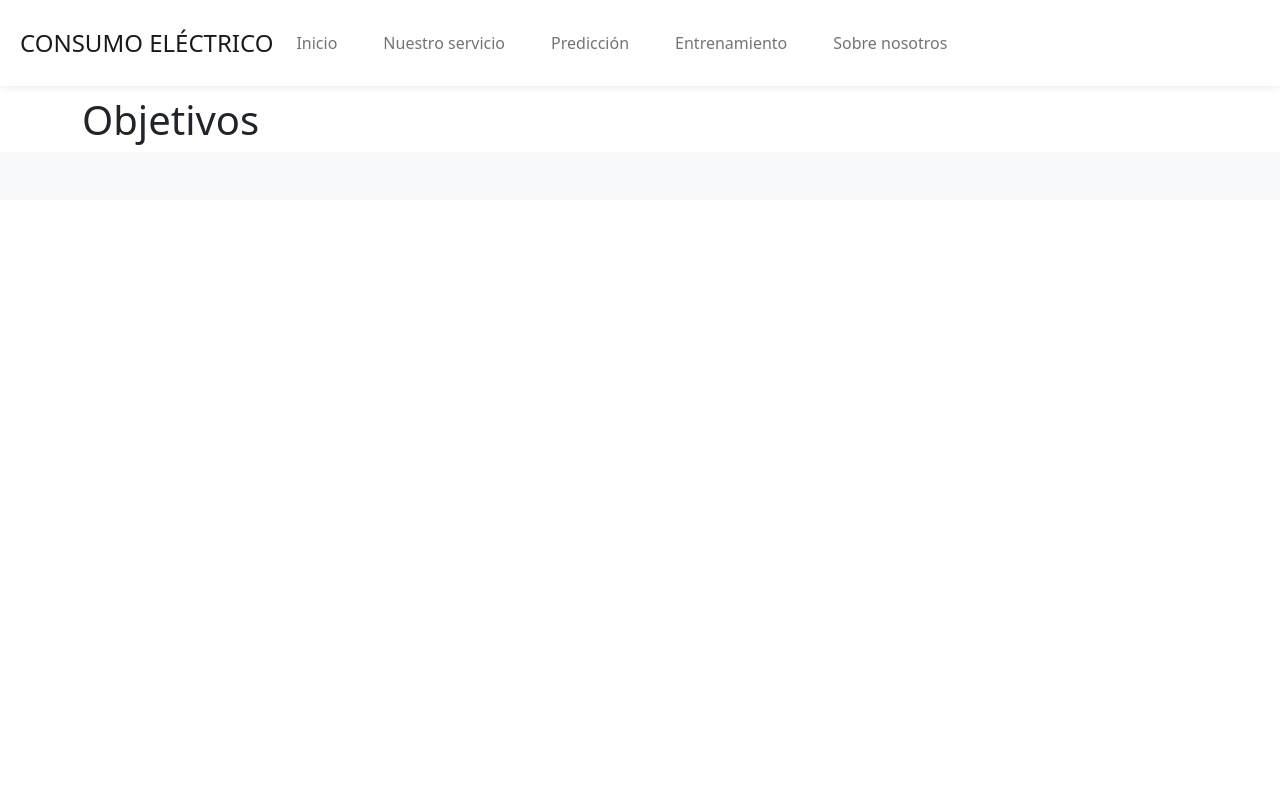
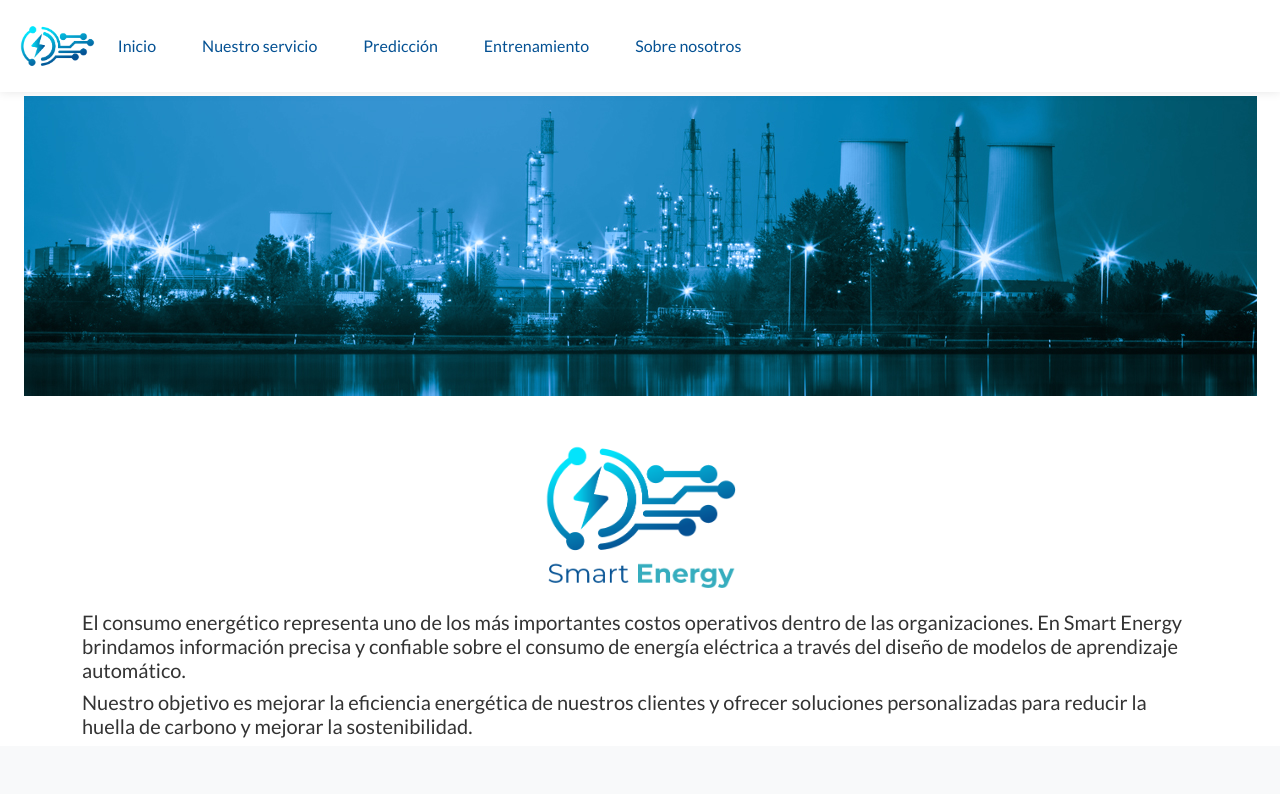
Before and after one commit to merlin-cba/ISPC-ciencia-de-datos-2023, a Flask app: page / in a window 1280 px wide. Run offline with Flask 2, Linux system fonts and the light colour scheme.

Commit message:
estilos web

```diff
--- a/static/css/style.css
+++ b/static/css/style.css
@@ -1,3 +1,10 @@
+@import url('https://fonts.googleapis.com/css2?family=Lato&display=swap');
+@import url('https://fonts.googleapis.com/css2?family=Montserrat&display=swap');
+
+body {
+  font-family: 'Lato', sans-serif;
+}
+
 .navbar {
   background-color: #fff;
   box-shadow: 0 0 10px rgba(0, 0, 0, 0.1);
@@ -10,13 +17,47 @@
 }
 
 .navbar-nav .nav-link {
-  color: #000;
+  color: #045193 !important;
   margin-right: 15px;
   margin-left: 15px;
 }
 
 .navbar-nav .nav-link:hover {
   color: #007bff;
+}
+
+
+h1 {
+  color: #045193;
+  font-size: 36px;
+  font-weight: bold;
+}
+h2 {
+  color: #045193;
+  font-size: 30px;
+  font-weight: bold;
+}
+h3 {
+  color: #00A0BA;
+  font-size: 26px;
+  font-weight: bold;
+}
+h4 {
+  color: #00A0BA;
+  font-size: 36px;
+  font-weight: bold;
+  font-family: Montserrat;
+}
+
+h5 {
+  color: #333;
+  font-size: 20px;
+}
+
+p {
+  color: #333;
+  font-size: 16px;
+  line-height: 1.5;
 }
 
 .sticky-top{
--- a/templates/index.html
+++ b/templates/index.html
@@ -3,6 +3,17 @@
 {% block title %}{{ data.titulo }}{% endblock %}
 
 {% block content %}
-<h1>{{ data.bienvenida }}</h1>
+<div class="container d-flex flex-column align-items-center">
+    <img src="{{ url_for('static', filename='img/image1.jpg') }}" alt="Ilustración" class="mb-5">
+    <img src="{{ url_for('static', filename='img/isologo/logotipo.png') }}" alt="Logo" style="height:150px;" class="mb-3">
+   </div>
+
+
+   <h5>El consumo energético representa uno de los más importantes costos operativos dentro de las organizaciones.
+    En Smart Energy brindamos información precisa y confiable sobre el consumo de energía eléctrica a través del diseño de modelos de aprendizaje automático.
+    </h5>
+    <h5>Nuestro objetivo es mejorar la eficiencia energética de nuestros clientes y ofrecer soluciones personalizadas para reducir la huella de carbono y mejorar la sostenibilidad.
+    </h5>
+
 
 {% endblock %}
--- a/templates/template/layout.html
+++ b/templates/template/layout.html
@@ -19,7 +19,9 @@
 </head>
 <body>
     <nav class="navbar navbar-expand-lg navbar-light fixed-top">
-        <a class="navbar-brand mx-auto" href="{{ url_for('index') }}">CONSUMO ELÉCTRICO</a>
+        <a class="navbar-brand mx-auto" href="{{ url_for('index') }}">
+            <img src="static\img\isologo\isotipo.png" alt="Logo" style="height:42px;">
+          </a>
         <button class="navbar-toggler" type="button" data-toggle="collapse" data-target="#navbarNav" aria-controls="navbarNav" aria-expanded="false" aria-label="Toggle navigation">
           <span class="navbar-toggler-icon"></span>
         </button>
```
